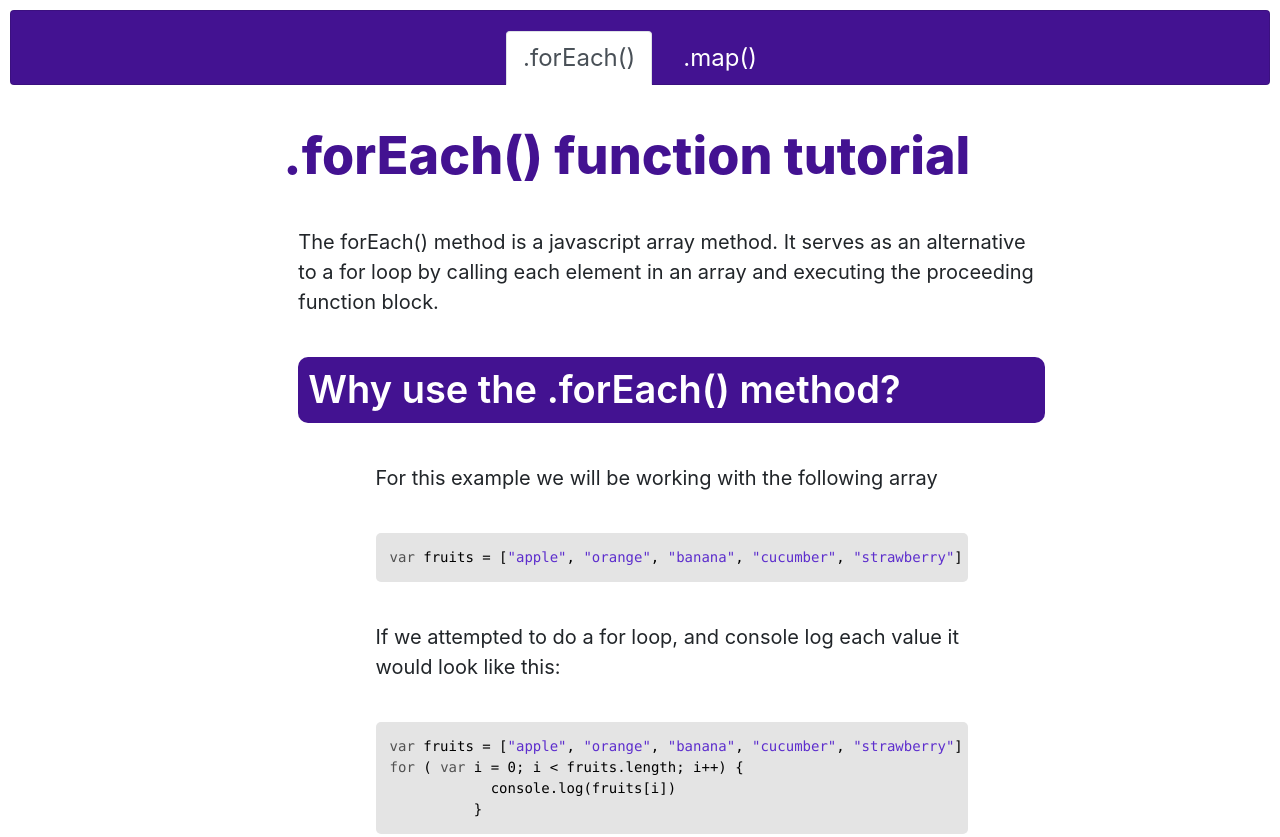
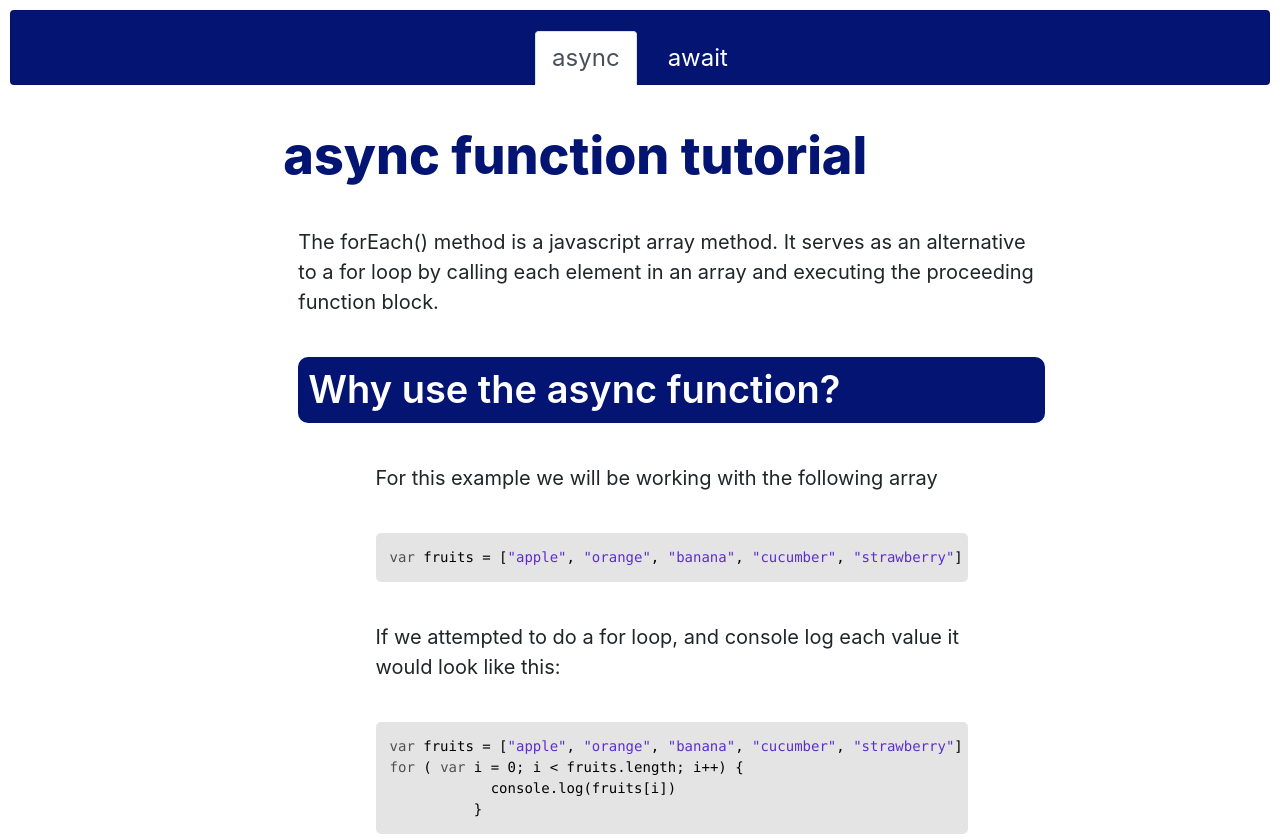
Before and after one commit to srsagehorn/final.GIT418, a plain HTML site: page index.html in a window 1280 px wide. Shown: the top 837 px of the page. Drawn offline with nearby package versions, Linux system fonts and the light colour scheme.

Commit message:
picked topic

```diff
--- a/css/styles.css
+++ b/css/styles.css
@@ -1,5 +1,5 @@
 nav {
-  background-color: #431291 !important;
+  background-color: #031472 !important;
   height: 75px;
 }
 
@@ -41,7 +41,7 @@ header {
 }
 
 /* .line {
-  border-right: #431291 6px solid;
+  border-right: #031472 6px solid;
   height: 2500px;
 } */
 
@@ -50,18 +50,18 @@ header {
 }
 
 .heading {
-  background-color: #431291;
+  background-color: #031472;
   color: white;
   padding: 10px;
   border-radius: 10px;
-  /* color: #431291; */
+  /* color: #031472; */
   font-size: 38px;
   font-weight: 600;
   width: 100%;
 }
 
 .mainHeading {
-  color: #431291;
+  color: #031472;
   font-size: 52px;
   font-weight: 800;
 }
@@ -73,7 +73,7 @@ header {
 
 footer {
   text-align: center;
-  background-color: #431291;
+  background-color: #031472;
   color: white;
   margin-top: 50px;
 }
--- a/index.html
+++ b/index.html
@@ -28,10 +28,10 @@
       <nav class="card nav-tabs">
         <ul class="nav justify-content-center">
           <li class="nav-item">
-            <a class="nav-link active" href="./index.html">.forEach()</a>
+            <a class="nav-link active" href="./index.html">async</a>
           </li>
           <li class="nav-item">
-            <a class="nav-link" href="./map.html">.map()</a>
+            <a class="nav-link" href="./await.html">await</a>
           </li>
         </ul>
       </nav>
@@ -40,14 +40,14 @@
       <div class="row down">
         <div class="col-md-2 line"></div>
         <div class="col-md-10 right">
-          <h1 class="mainHeading">.forEach() function tutorial</h1>
+          <h1 class="mainHeading">async function tutorial</h1>
           <div class="col-md-10">
             <p>
               The forEach() method is a javascript array method. It serves as an
               alternative to a for loop by calling each element in an array and
               executing the proceeding function block.
             </p>
-            <h2 class="heading">Why use the .forEach() method?</h2>
+            <h2 class="heading">Why use the async function?</h2>
             <div class="col-md-10 side">
               <p>
                 For this example we will be working with the following array
@@ -155,6 +155,6 @@ SUNDAY</code></pre>
       integrity="sha384-B4gt1jrGC7Jh4AgTPSdUtOBvfO8shuf57BaghqFfPlYxofvL8/KUEfYiJOMMV+rV"
       crossorigin="anonymous"
     ></script>
-    <script src="../js/forEach.js"></script>
+    <script src="../final.GIT418/js/async.js"></script>
   </body>
 </html>
```
Also changed, not shown: await.html (renamed from map.html, +5 -5 lines), js/async.js (renamed from js/map.js), js/await.js (renamed from js/foreach.js).
